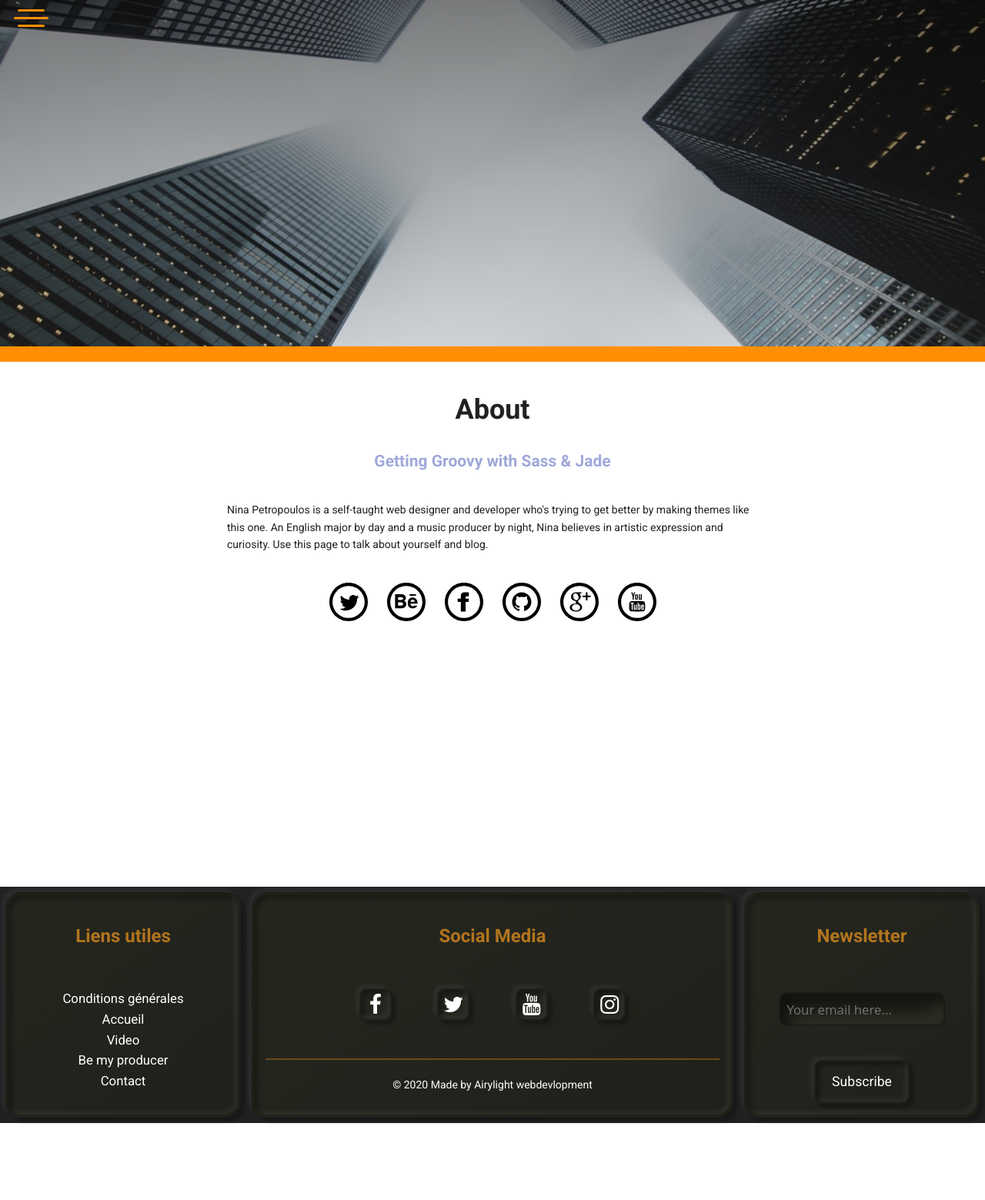
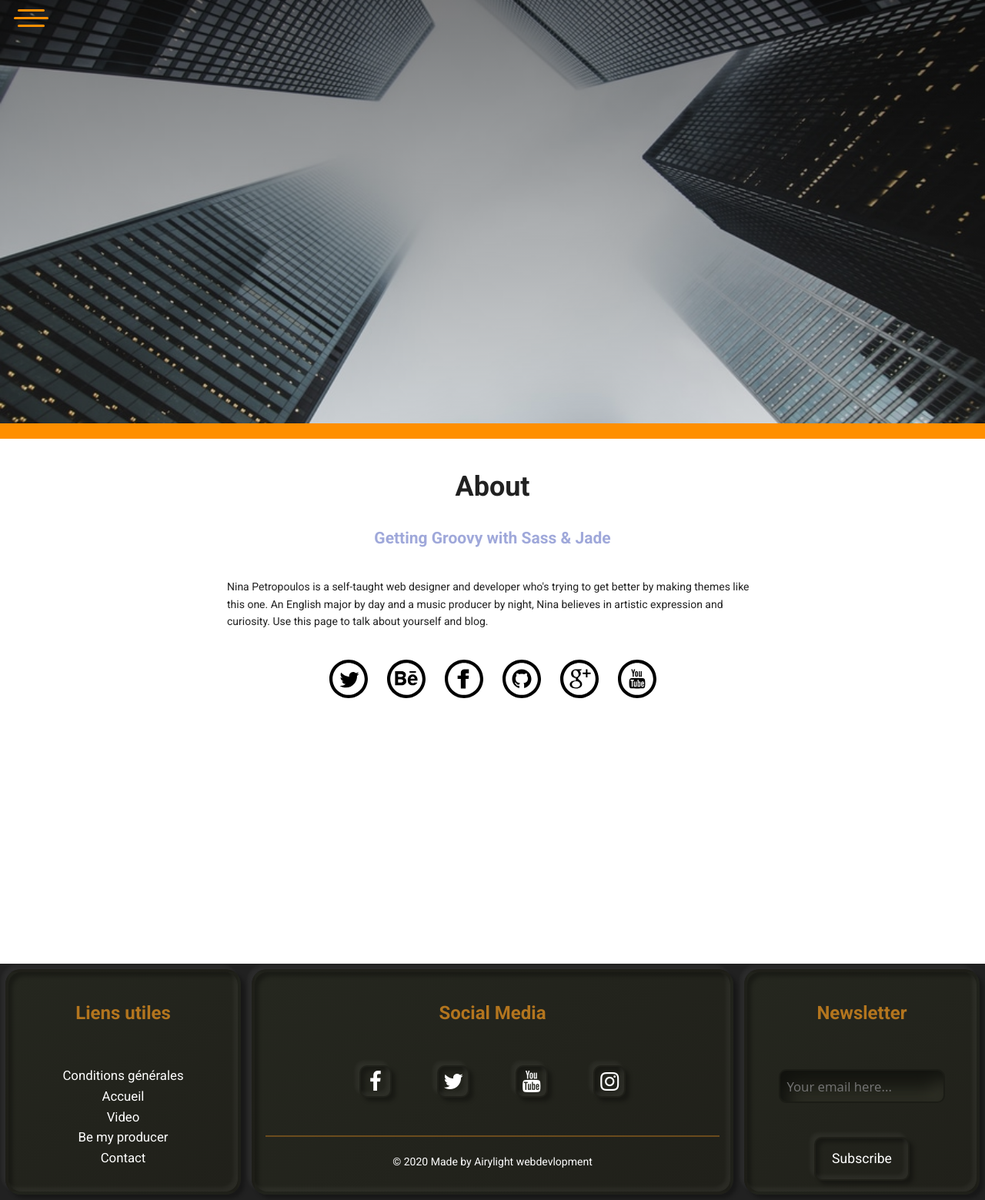
Before and after one commit to IsmaelSANE/boka, a Jekyll site: the page built from about.html, in a window 1280 px wide. Shown: the whole page at 77% size. Built offline with Jekyll 4.4.1, drawn with Linux system fonts in a browser that asks for light colours; nearby versions of some CDN libraries; Markdown is read by kramdown in place of the engine named in the settings; before the commit the page ends 1459 px from its top, so only the background shows below that.

Commit message:
Clean up the code

```diff
--- a/assets/css/main.css
+++ b/assets/css/main.css
@@ -801,7 +801,7 @@ button.download {
   height: 300px; }
   @media (min-width: 786px) {
     .banner {
-      height: 450px; } }
+      height: 550px; } }
 
 .post-wrap {
   max-width: 710px;
```
